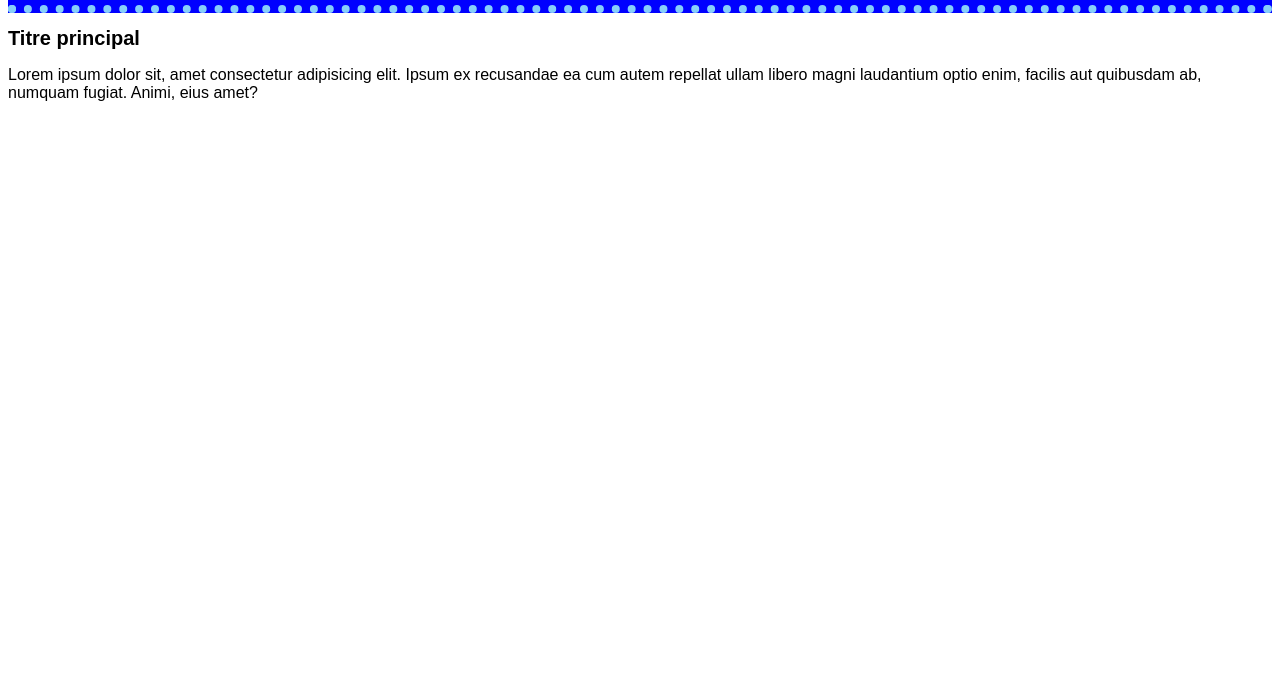
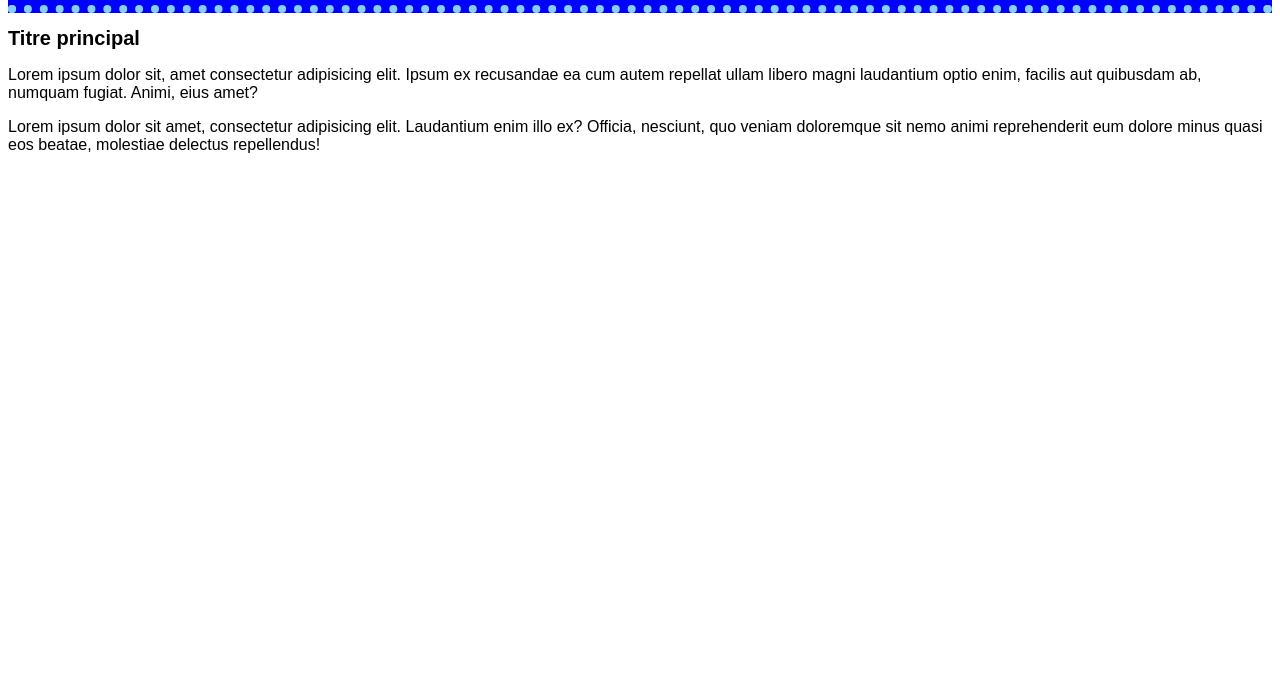
Before and after one commit to MiguelASV/ex3, a plain HTML site: page index.html in a window 1280 px wide. Shown: the part 115-800 px from the top of the page. Drawn offline with Linux system fonts and the light colour scheme.

Commit message:
E - Du texte est ajouté dans le main

```diff
--- a/index.html
+++ b/index.html
@@ -18,6 +18,9 @@
         autem repellat ullam libero magni laudantium optio enim, facilis aut
         quibusdam ab, numquam fugiat. Animi, eius amet?
         </p>
+        <p>Lorem ipsum dolor sit amet, consectetur adipisicing elit. Laudantium enim illo ex? Officia, nesciunt, quo veniam doloremque
+            sit nemo animi reprehenderit eum dolore minus quasi eos beatae, molestiae delectus repellendus!
+        </p>
     </main>
     <footer>
 
```
